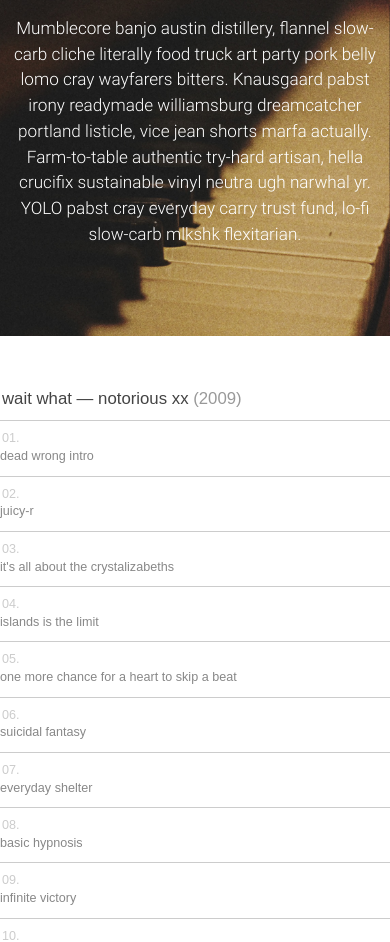
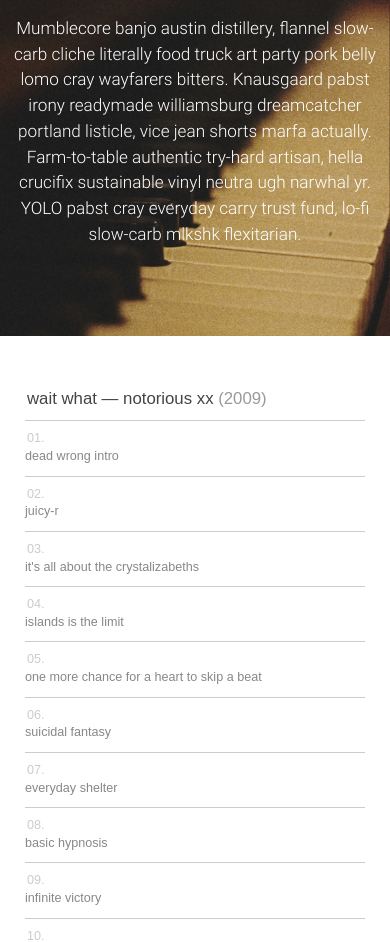
Before and after one commit to samwattsart/jenniferwatts, a website: page index.html in a window 390 px wide. Shown: the part 164-1106 px from the top of the page. Drawn offline with nearby package versions, Linux system fonts and the light colour scheme; files that its build step writes are made by us from their sources; files whose address does not match are found by name; a web font is replaced by a local one.

Commit message:
Adding padding to audiojs wrapper. Looks way better on mobile now
Also changing Makefile to compress css on prod build

```diff
--- a/dev/app.scss
+++ b/dev/app.scss
@@ -78,6 +78,7 @@ body {
       margin: 40px auto;
 			width: 100%;
 			max-width: 460px;
+      padding: 0px 25px;
 
 			.audiojs {
 				max-width: 460px;
```
Also changed, not shown: 1 other file.
